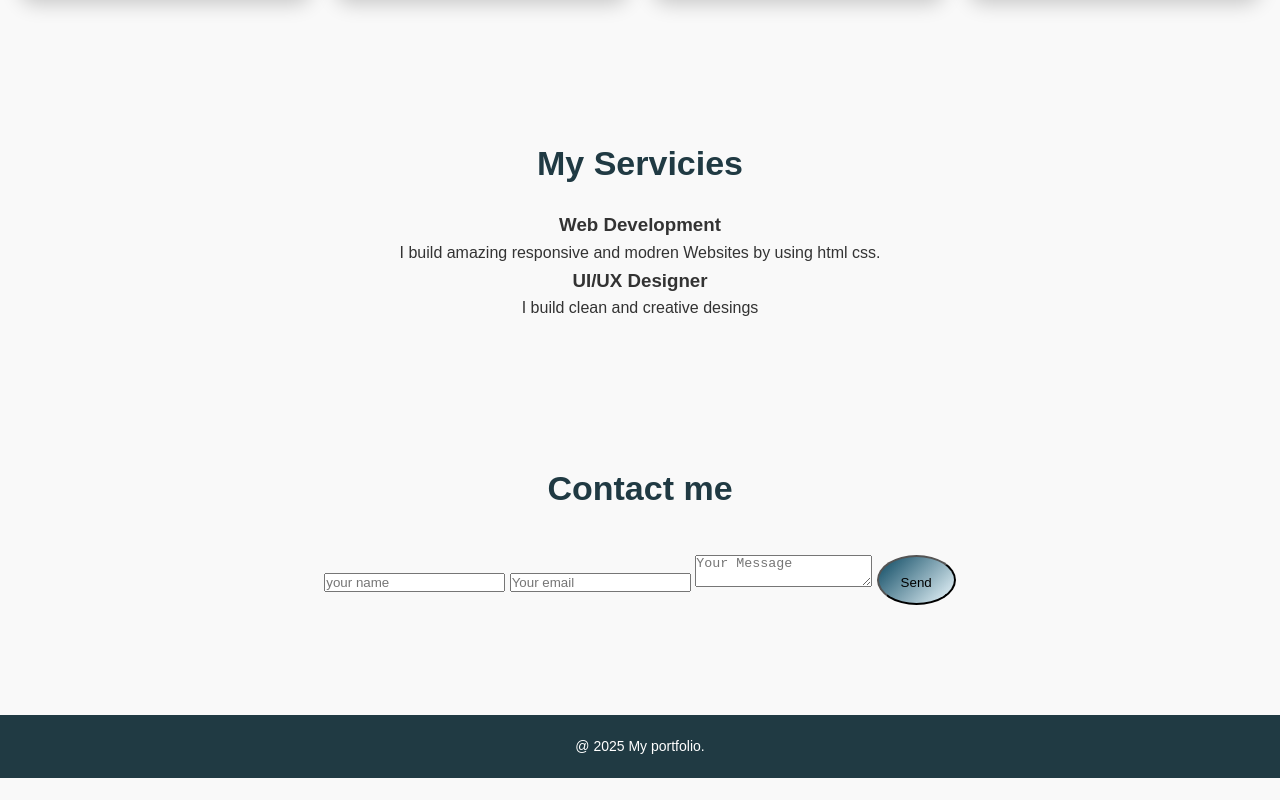
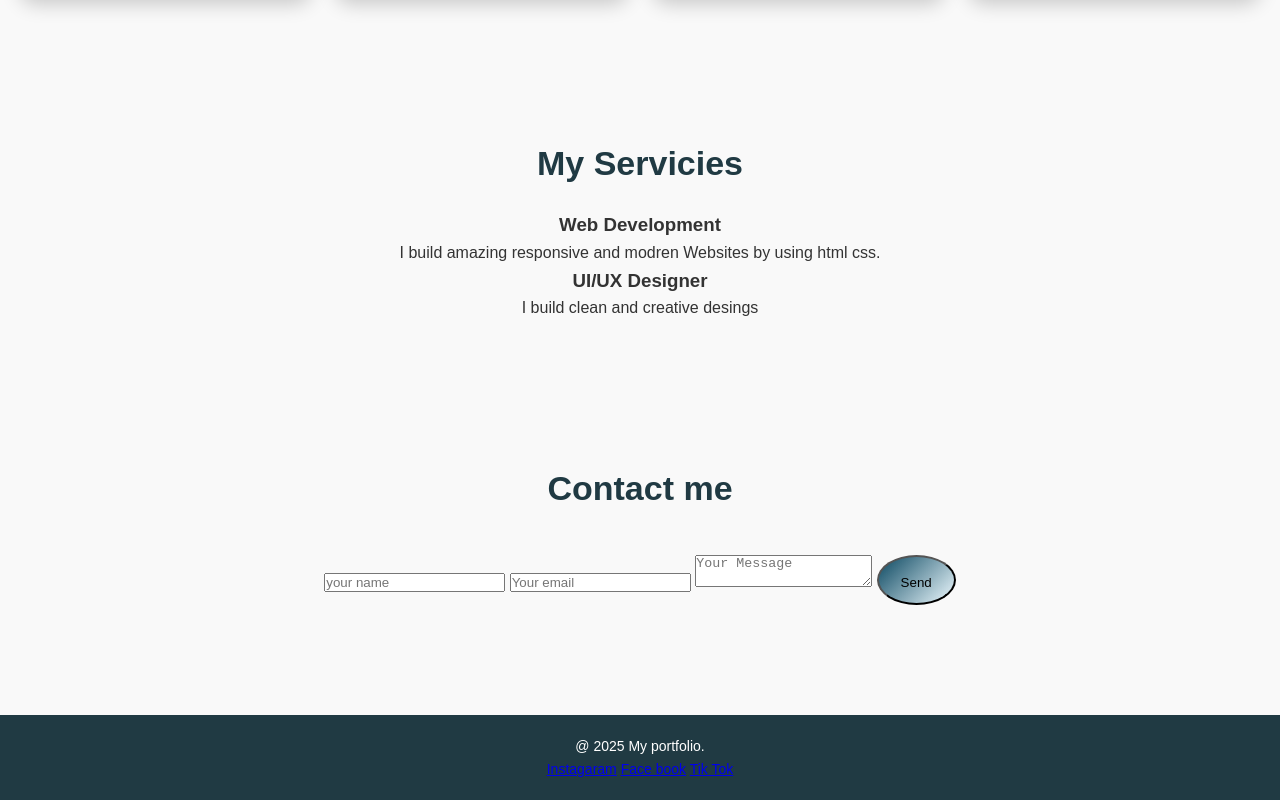
Before and after one commit to danyalr733-droid/Portfolio, a plain HTML site: page index.html in a window 1280 px wide. Shown: the part 1594-2394 px from the top of the page. Before the commit the page ends 2372 px from the top, so only its background shows below. Drawn offline with Linux system fonts and the light colour scheme.

Commit message:
Update index.html

```diff
--- a/index.html
+++ b/index.html
@@ -111,6 +111,14 @@ UI/UX Designer
         </main>
         <footer>
             <p>@ 2025 My portfolio.</p>
+              <div class="container">
+            <div class="social-links">
+                <a href="https://www.instagram.com/ranadanyal601?igsh=MTVzM3VxN281eHg2MA==">Instagaram</a>
+                <a href="https://www.facebook.com/share/1HUaBNieT1/">Face book</a>
+                <a href="https://www.tiktok.com/@ranadani599?_t=ZS-8zd5wpnstoT&_r=1">Tik Tok
+
+                </a>
+            </div>
         </footer>
 
 
```
